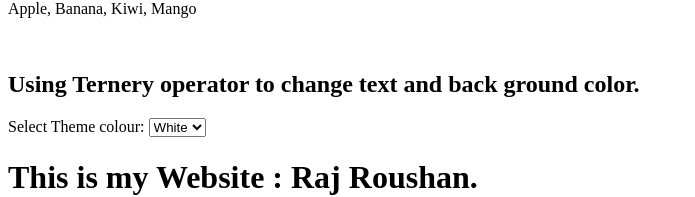
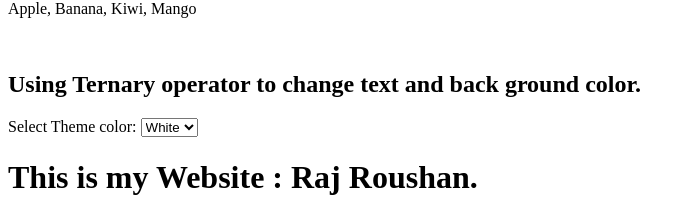
Before and after one commit to rajroushan6714/starting_javascript, a plain HTML site: page js 2/index.html in a window 1280 px wide. Shown: the part 1236-1433 px from the top of the page, without its empty margins (0-695 px from the left). Drawn offline with Linux system fonts and the light colour scheme.

Commit message:
minor modification after adding vs code extension as, I have shifted to windows from linux.

```diff
--- a/js 2/index.html
+++ b/js 2/index.html
@@ -49,8 +49,8 @@
     <p id="demo7">Apple, Banana, Kiwi, Mango</p>
     <br>
 
-    <h2>Using Ternery operator to change text and back ground color.</h2>
-    <label for="theme">Select Theme colour: </label>
+    <h2>Using Ternary operator to change text and back ground color.</h2>
+    <label for="theme">Select Theme color: </label>
     <select id="theme">
         <option value="white">White</option>
         <option value="black">Black</option>
```
Also changed, not shown: js 2/index.js (line endings or trailing spaces).
